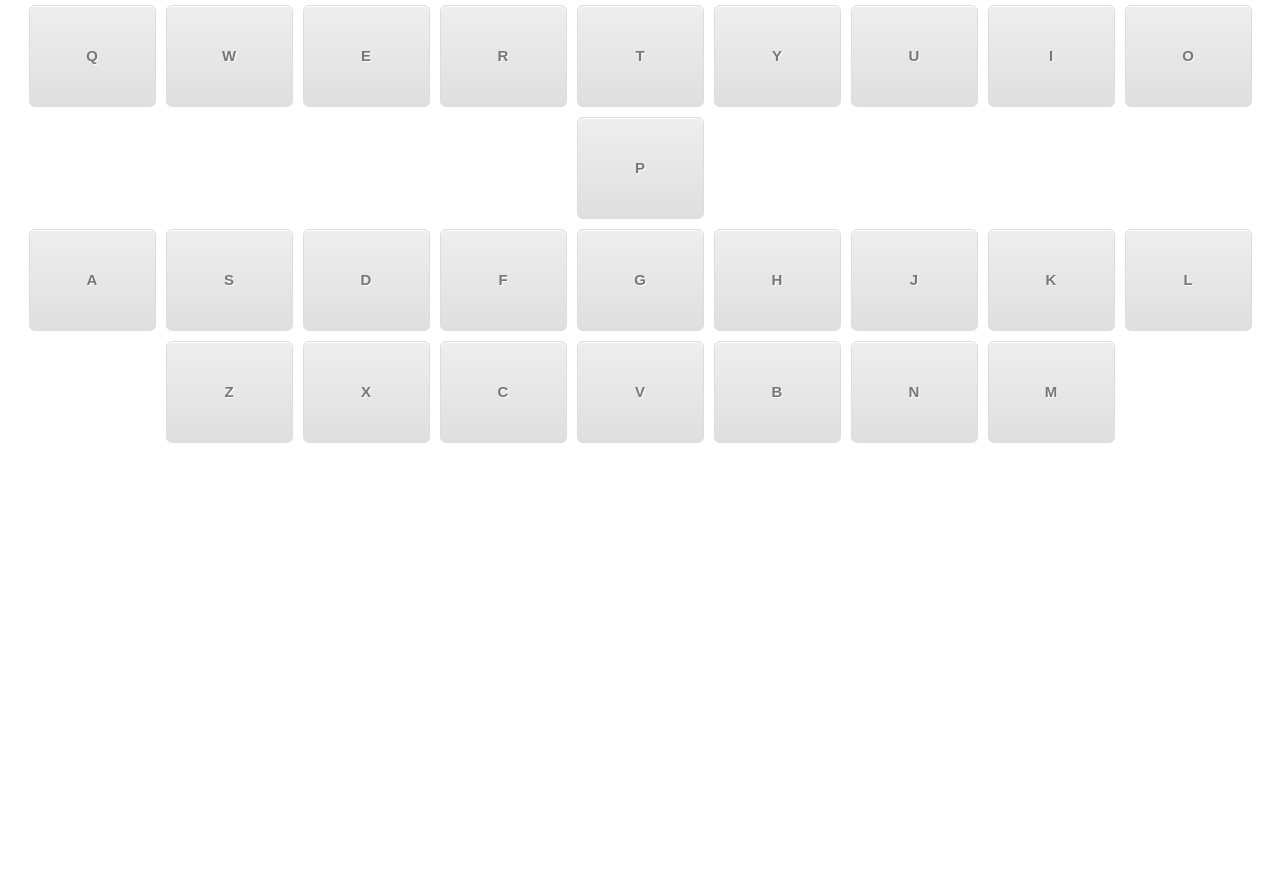
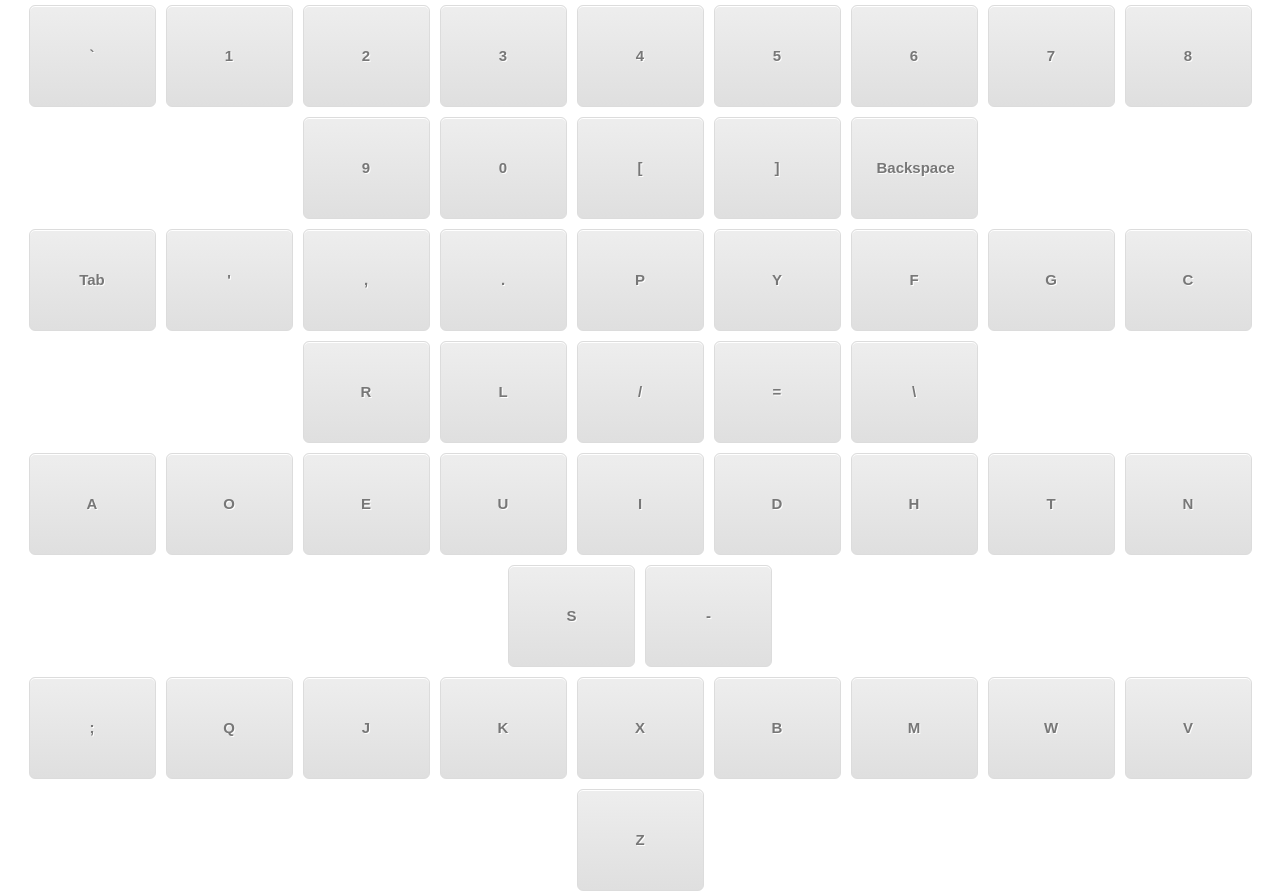
Before and after one commit to EdwinVanRooij/keyboard-frontend, a React (Create React App) app: page / in a window 1280 px wide. Before the commit the page ends 800 px from the top, so only its background shows below. Built offline with nearby package versions, Linux system fonts and the light colour scheme.

Commit message:
add keys

```diff
--- a/src/App.js
+++ b/src/App.js
@@ -21,36 +21,61 @@ class App extends Component {
             <div>
                 <div className="keyboard">
                     <div className="KeyboardRow">
-                        <span className="KeyboardKey" onMouseOver={this.handleHover.bind(this, "Q")}>Q</span>
-                        <span className="KeyboardKey" onMouseOver={this.handleHover.bind(this, "W")}>W</span>
-                        <span className="KeyboardKey" onMouseOver={this.handleHover.bind(this, "E")}>E</span>
+                        <span className="KeyboardKey" onMouseOver={this.handleHover.bind(this, "`")}>`</span>
+                        <span className="KeyboardKey" onMouseOver={this.handleHover.bind(this, "1")}>1</span>
+                        <span className="KeyboardKey" onMouseOver={this.handleHover.bind(this, "2")}>2</span>
+                        <span className="KeyboardKey" onMouseOver={this.handleHover.bind(this, "3")}>3</span>
+                        <span className="KeyboardKey" onMouseOver={this.handleHover.bind(this, "4")}>4</span>
+                        <span className="KeyboardKey" onMouseOver={this.handleHover.bind(this, "5")}>5</span>
+                        <span className="KeyboardKey" onMouseOver={this.handleHover.bind(this, "6")}>6</span>
+                        <span className="KeyboardKey" onMouseOver={this.handleHover.bind(this, "7")}>7</span>
+                        <span className="KeyboardKey" onMouseOver={this.handleHover.bind(this, "8")}>8</span>
+                        <span className="KeyboardKey" onMouseOver={this.handleHover.bind(this, "9")}>9</span>
+                        <span className="KeyboardKey" onMouseOver={this.handleHover.bind(this, "0")}>0</span>
+                        <span className="KeyboardKey" onMouseOver={this.handleHover.bind(this, "[")}>[</span>
+                        <span className="KeyboardKey" onMouseOver={this.handleHover.bind(this, "]")}>]</span>
+                        <span className="KeyboardKey" onMouseOver={this.handleHover.bind(this, "Backspace")}>Backspace</span>
+                    </div>
+                    <div className="KeyboardRow">
+                        <span className="KeyboardKey" onMouseOver={this.handleHover.bind(this, "Tab")}>Tab</span>
+                        <span className="KeyboardKey" onMouseOver={this.handleHover.bind(this, "'")}>'</span>
+                        <span className="KeyboardKey" onMouseOver={this.handleHover.bind(this, ",")}>,</span>
+                        <span className="KeyboardKey" onMouseOver={this.handleHover.bind(this, ".")}>.</span>
+                        <span className="KeyboardKey" onMouseOver={this.handleHover.bind(this, "P")}>P</span>
+                        <span className="KeyboardKey" onMouseOver={this.handleHover.bind(this, "Y")}>Y</span>
+                        <span className="KeyboardKey" onMouseOver={this.handleHover.bind(this, "F")}>F</span>
+                        <span className="KeyboardKey" onMouseOver={this.handleHover.bind(this, "G")}>G</span>
+                        <span className="KeyboardKey" onMouseOver={this.handleHover.bind(this, "C")}>C</span>
                         <span className="KeyboardKey" onMouseOver={this.handleHover.bind(this, "R")}>R</span>
-                        <span className="KeyboardKey" onMouseOver={this.handleHover.bind(this, "T")}>T</span>
-                        <span className="KeyboardKey" onMouseOver={this.handleHover.bind(this, "Y")}>Y</span>
-                        <span className="KeyboardKey" onMouseOver={this.handleHover.bind(this, "U")}>U</span>
-                        <span className="KeyboardKey" onMouseOver={this.handleHover.bind(this, "I")}>I</span>
-                        <span className="KeyboardKey" onMouseOver={this.handleHover.bind(this, "O")}>O</span>
-                        <span className="KeyboardKey" onMouseOver={this.handleHover.bind(this, "P")}>P</span>
+                        <span className="KeyboardKey" onMouseOver={this.handleHover.bind(this, "L")}>L</span>
+                        <span className="KeyboardKey" onMouseOver={this.handleHover.bind(this, "/")}>/</span>
+                        <span className="KeyboardKey" onMouseOver={this.handleHover.bind(this, "=")}>=</span>
+                        <span className="KeyboardKey" onMouseOver={this.handleHover.bind(this, "\\")}>\</span>
                     </div>
                     <div className="KeyboardRow">
                         <span className="KeyboardKey" onMouseOver={this.handleHover.bind(this, "A")}>A</span>
+                        <span className="KeyboardKey" onMouseOver={this.handleHover.bind(this, "O")}>O</span>
+                        <span className="KeyboardKey" onMouseOver={this.handleHover.bind(this, "E")}>E</span>
+                        <span className="KeyboardKey" onMouseOver={this.handleHover.bind(this, "U")}>U</span>
+                        <span className="KeyboardKey" onMouseOver={this.handleHover.bind(this, "I")}>I</span>
+                        <span className="KeyboardKey" onMouseOver={this.handleHover.bind(this, "D")}>D</span>
+                        <span className="KeyboardKey" onMouseOver={this.handleHover.bind(this, "H")}>H</span>
+                        <span className="KeyboardKey" onMouseOver={this.handleHover.bind(this, "T")}>T</span>
+                        <span className="KeyboardKey" onMouseOver={this.handleHover.bind(this, "N")}>N</span>
                         <span className="KeyboardKey" onMouseOver={this.handleHover.bind(this, "S")}>S</span>
-                        <span className="KeyboardKey" onMouseOver={this.handleHover.bind(this, "D")}>D</span>
-                        <span className="KeyboardKey" onMouseOver={this.handleHover.bind(this, "F")}>F</span>
-                        <span className="KeyboardKey" onMouseOver={this.handleHover.bind(this, "G")}>G</span>
-                        <span className="KeyboardKey" onMouseOver={this.handleHover.bind(this, "H")}>H</span>
+                        <span className="KeyboardKey" onMouseOver={this.handleHover.bind(this, "-")}>-</span>
+                    </div>
+                    <div className="KeyboardRow">
+                        <span className="KeyboardKey" onMouseOver={this.handleHover.bind(this, ";")}>;</span>
+                        <span className="KeyboardKey" onMouseOver={this.handleHover.bind(this, "Q")}>Q</span>
                         <span className="KeyboardKey" onMouseOver={this.handleHover.bind(this, "J")}>J</span>
                         <span className="KeyboardKey" onMouseOver={this.handleHover.bind(this, "K")}>K</span>
-                        <span className="KeyboardKey" onMouseOver={this.handleHover.bind(this, "L")}>L</span>
-                    </div>
-                    <div className="KeyboardRow">
+                        <span className="KeyboardKey" onMouseOver={this.handleHover.bind(this, "X")}>X</span>
+                        <span className="KeyboardKey" onMouseOver={this.handleHover.bind(this, "B")}>B</span>
+                        <span className="KeyboardKey" onMouseOver={this.handleHover.bind(this, "M")}>M</span>
+                        <span className="KeyboardKey" onMouseOver={this.handleHover.bind(this, "W")}>W</span>
+                        <span className="KeyboardKey" onMouseOver={this.handleHover.bind(this, "V")}>V</span>
                         <span className="KeyboardKey" onMouseOver={this.handleHover.bind(this, "Z")}>Z</span>
-                        <span className="KeyboardKey" onMouseOver={this.handleHover.bind(this, "Q")}>X</span>
-                        <span className="KeyboardKey" onMouseOver={this.handleHover.bind(this, "C")}>C</span>
-                        <span className="KeyboardKey" onMouseOver={this.handleHover.bind(this, "V")}>V</span>
-                        <span className="KeyboardKey" onMouseOver={this.handleHover.bind(this, "B")}>B</span>
-                        <span className="KeyboardKey" onMouseOver={this.handleHover.bind(this, "N")}>N</span>
-                        <span className="KeyboardKey" onMouseOver={this.handleHover.bind(this, "M")}>M</span>
                     </div>
                 </div>
             </div>
```
